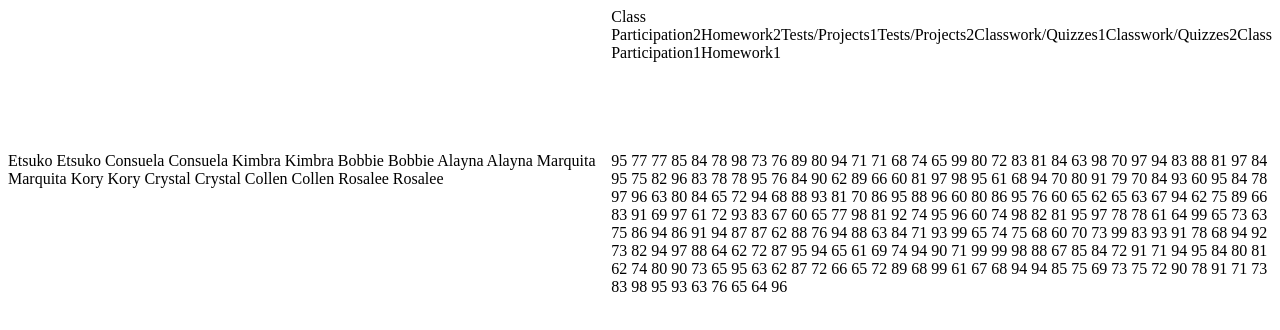
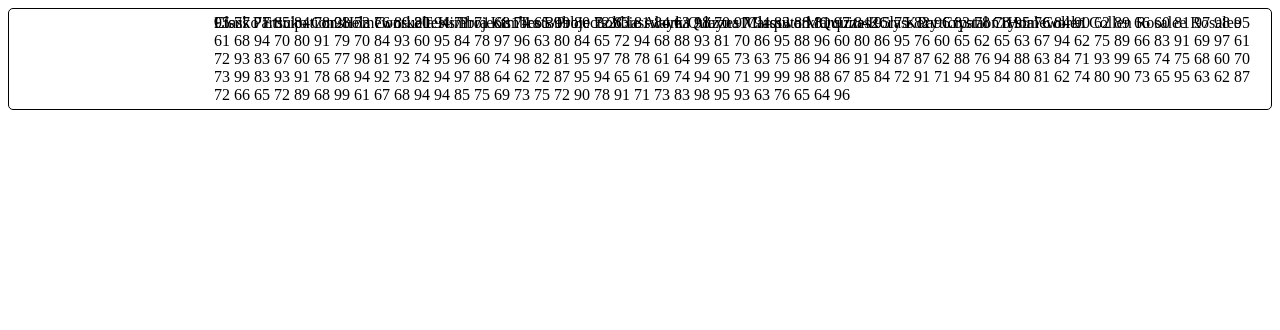
Before and after one commit to omarolivo/Gradebook, an Angular app: page / in a window 1280 px wide. Shown: the top 330 px of the page. Built offline with nearby package versions, Linux system fonts and the light colour scheme.

Commit message:
Changed width of left column and top row

```diff
--- a/src/app/gradebook/gradebook.component.css
+++ b/src/app/gradebook/gradebook.component.css
@@ -1,10 +1,10 @@
 div {
     display: grid;
-    grid-template-rows: 1fr 1fr;
-    grid-template-columns: 1fr 1fr;
-    grid-template-areas:
-    ". assignments"
-    "students grid";
+    padding: 5px;
+    border-radius: 5px;
+    border: black solid 1px;
+    grid-template-rows: min-content 1fr;
+    grid-template-columns: 200px 1fr;
 }
 
 gb-assignments {
```
